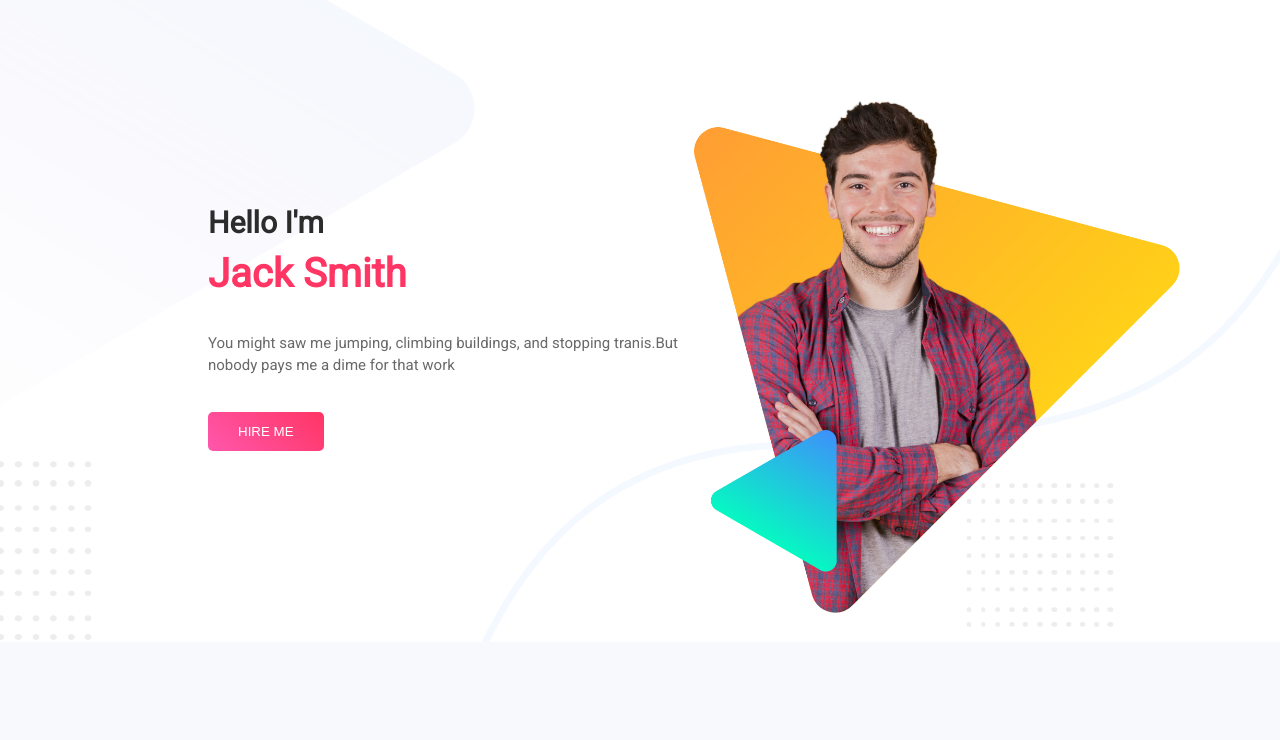
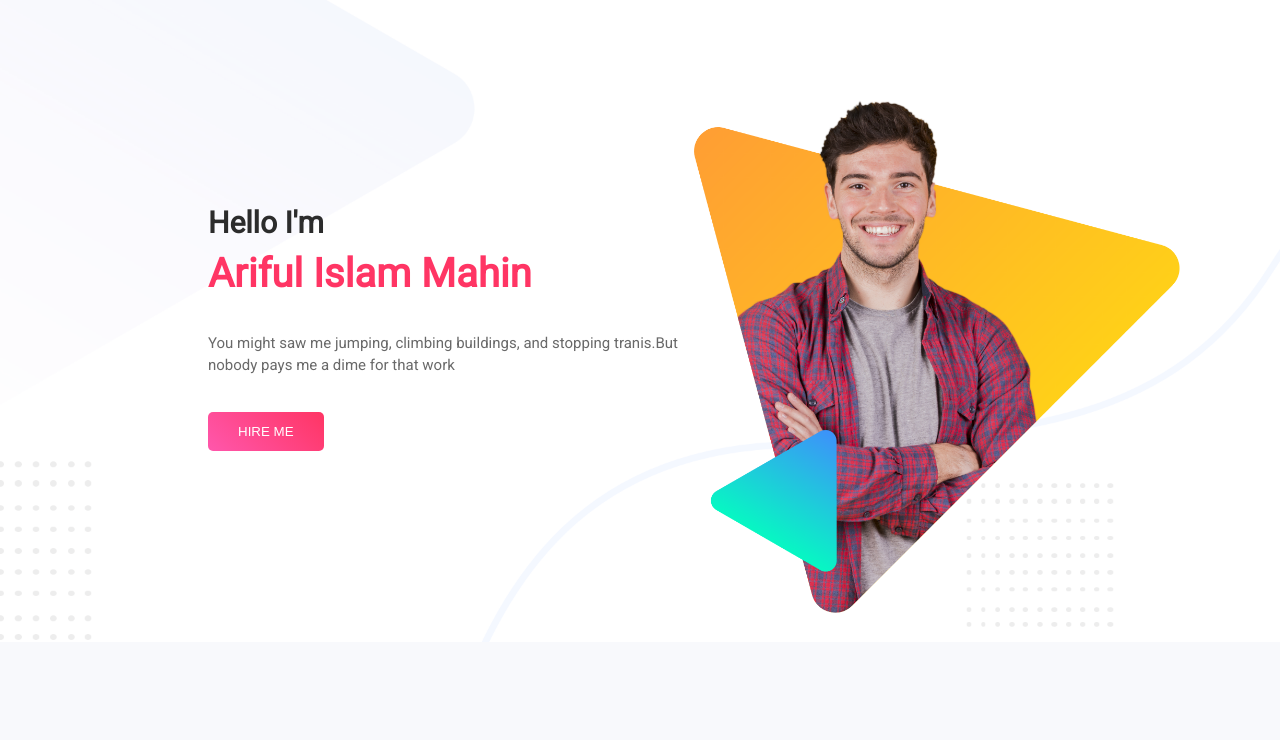
Before and after one commit to ariful-islam-mahin/personal-website, a plain HTML site: page index.html in a window 1280 px wide. Shown: the top 740 px of the page. Drawn offline with Linux system fonts and the light colour scheme.

Commit message:
complete website

```diff
--- a/index.html
+++ b/index.html
@@ -14,7 +14,7 @@
     <section class="header pad-sec">
         <div style="margin-top:80px" class="half-width text-div">
             <h1>Hello I'm</h1>
-            <span class="name">Jack Smith</span>
+            <span class="name">Ariful Islam Mahin</span>
             <p class="gray-p text-p">You might saw me jumping, climbing buildings, and stopping tranis.But nobody pays me a dime for that work</p>
             <button><a class="link-btn" target="_blank" href="https://www.linkedin.com/feed/?trk=onboarding-landing">HIRE ME</a></button>
         </div>
```
